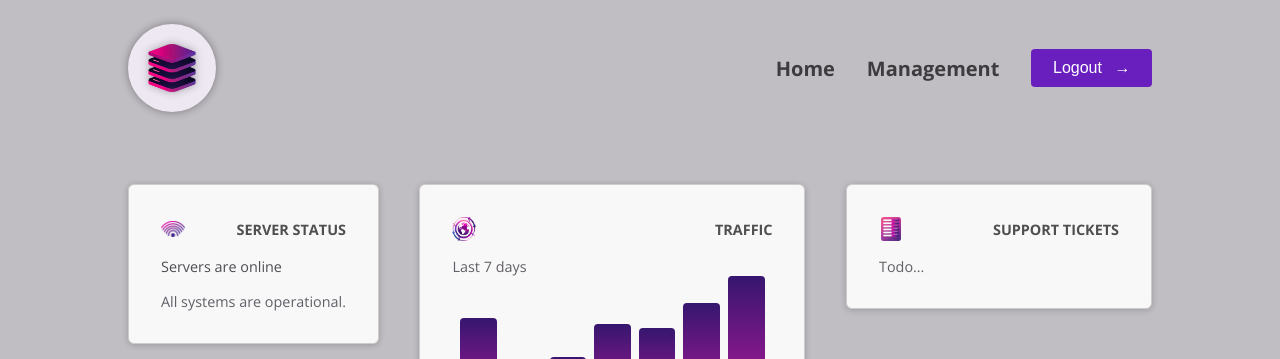
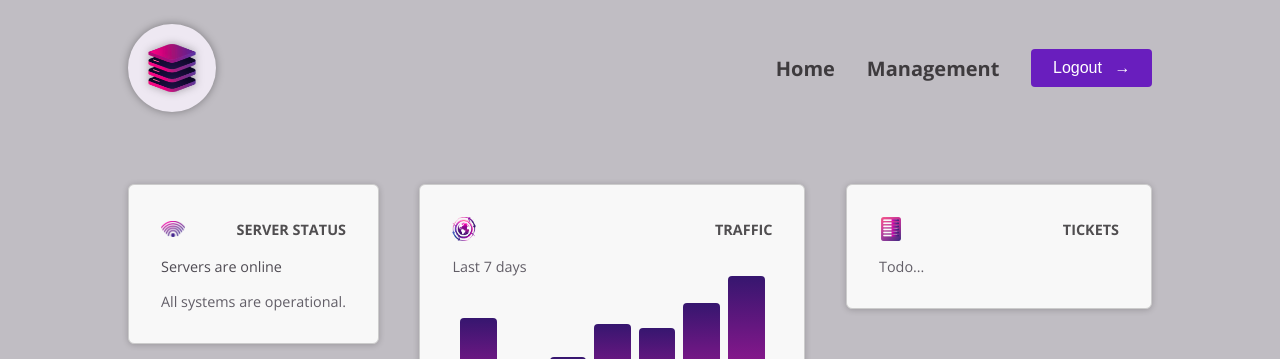
Before and after one commit to MinaNasser/Angular-The-Complete-Guide, an Angular app in the folder 06-cmp-deep-dive/: page / in a window 1280 px wide. Shown: the top 359 px of the page. Built offline with nearby package versions, Linux system fonts and the light colour scheme.

Commit message:
My Custom  ng-content

```diff
--- /dev/null
+++ b/06-cmp-deep-dive/src/app/Models/image.model.ts
@@ -0,0 +1,5 @@
+export interface image {
+    url: string;
+    alt: string;
+
+}
--- a/06-cmp-deep-dive/src/app/app.component.html
+++ b/06-cmp-deep-dive/src/app/app.component.html
@@ -4,17 +4,17 @@
 
   <div id="dashboard">
 
-    <div class="dashboard-item">
+    <app-dashboard-item [title]="'Server Status'" [image]="{url: 'status.png', alt: 'Server Status'}">
       <app-server-status></app-server-status>
-    </div>
+    </app-dashboard-item>
 
-    <div class="dashboard-item">
+    <app-dashboard-item [title]="'Traffic'" [image]="{url: 'globe.png', alt: 'A globe with Traffic'}">
       <app-traffic></app-traffic>
-    </div>
+    </app-dashboard-item>
 
-    <div class="dashboard-item">
+    <app-dashboard-item [title]="'Tickets'" [image]="{url: 'list.png', alt: 'Tickets list'}">
       <app-tickets></app-tickets>
-    </div>
+    </app-dashboard-item>
 
   </div>
 
--- a/06-cmp-deep-dive/src/app/app.component.ts
+++ b/06-cmp-deep-dive/src/app/app.component.ts
@@ -4,12 +4,13 @@ import { HeaderComponent } from "./header/header.component";
 import { ServerStatusComponent } from "./dashboard/server-status/server-status.component";
 import { TicketsComponent } from "./dashboard/tickets/tickets.component";
 import { TrafficComponent } from "./dashboard/traffic/traffic.component";
+import { DashboardItemComponent } from "./dashboard/dashboard-item/dashboard-item.component";
 
 @Component({
   selector: 'app-root',
   standalone: true,
   templateUrl: './app.component.html',
-  imports: [HeaderComponent, ServerStatusComponent, TrafficComponent, TicketsComponent],
+  imports: [HeaderComponent, ServerStatusComponent, TrafficComponent, TicketsComponent, DashboardItemComponent],
 })
 export class AppComponent {
 
--- /dev/null
+++ b/06-cmp-deep-dive/src/app/dashboard/dashboard-item/dashboard-item.component.html
@@ -0,0 +1,9 @@
+<div class="dashboard-item">
+<article>
+  <header>
+    <img [src]="image.url" [alt]="image.alt" />
+    <h2>{{title}}</h2>
+  </header>
+  <ng-content></ng-content>
+</article>
+</div>
--- /dev/null
+++ b/06-cmp-deep-dive/src/app/dashboard/dashboard-item/dashboard-item.component.ts
@@ -0,0 +1,18 @@
+import { Component, Input } from '@angular/core';
+
+import { image } from '../../Models/image.model';
+
+@Component({
+  selector: 'app-dashboard-item',
+  standalone: true,
+  imports: [],
+  templateUrl: './dashboard-item.component.html',
+  styleUrl: './dashboard-item.component.css'
+})
+export class DashboardItemComponent {
+  @Input({required: true})  image : image = {
+    url: '',
+    alt: 'Image not found'
+  }
+  @Input({required: true})  title : string = '';
+}
--- a/06-cmp-deep-dive/src/app/dashboard/server-status/server-status.component.html
+++ b/06-cmp-deep-dive/src/app/dashboard/server-status/server-status.component.html
@@ -1,8 +1,3 @@
-<article>
-  <header>
-    <img src="status.png" alt="A signal symbol" />
-    <h2>Server Status</h2>
-  </header>
 <div>
   @if (currentStatus === 'online') {
   <p>Servers are online</p>
@@ -15,4 +10,3 @@
   <p>Fetching server status failed.</p>
   }
 </div>
-</article>
--- a/06-cmp-deep-dive/src/app/dashboard/tickets/tickets.component.html
+++ b/06-cmp-deep-dive/src/app/dashboard/tickets/tickets.component.html
@@ -1,9 +1,3 @@
-<article>
-  <header>
-    <img src="list.png" alt="A list of items" />
-    <h2>Support Tickets</h2>
-  </header>
-  <div id="status">
-    <p>Todo...</p>
-  </div>
-</article>
+<div id="status">
+  <p>Todo...</p>
+</div>
--- a/06-cmp-deep-dive/src/app/dashboard/traffic/traffic.component.html
+++ b/06-cmp-deep-dive/src/app/dashboard/traffic/traffic.component.html
@@ -1,8 +1,3 @@
-<article>
-        <header>
-          <img src="globe.png" alt="A globe" />
-          <h2>Traffic</h2>
-        </header>
 <div id="traffic">
   <p>Last 7 days</p>
 
@@ -12,4 +7,3 @@
     }
   </div>
 </div>
-      </article>
```
Also changed, not shown: 06-cmp-deep-dive/src/app/dashboard/dashboard-item/dashboard-item.component.css (added). Lines whose indentation alone changed are shown as unchanged.
